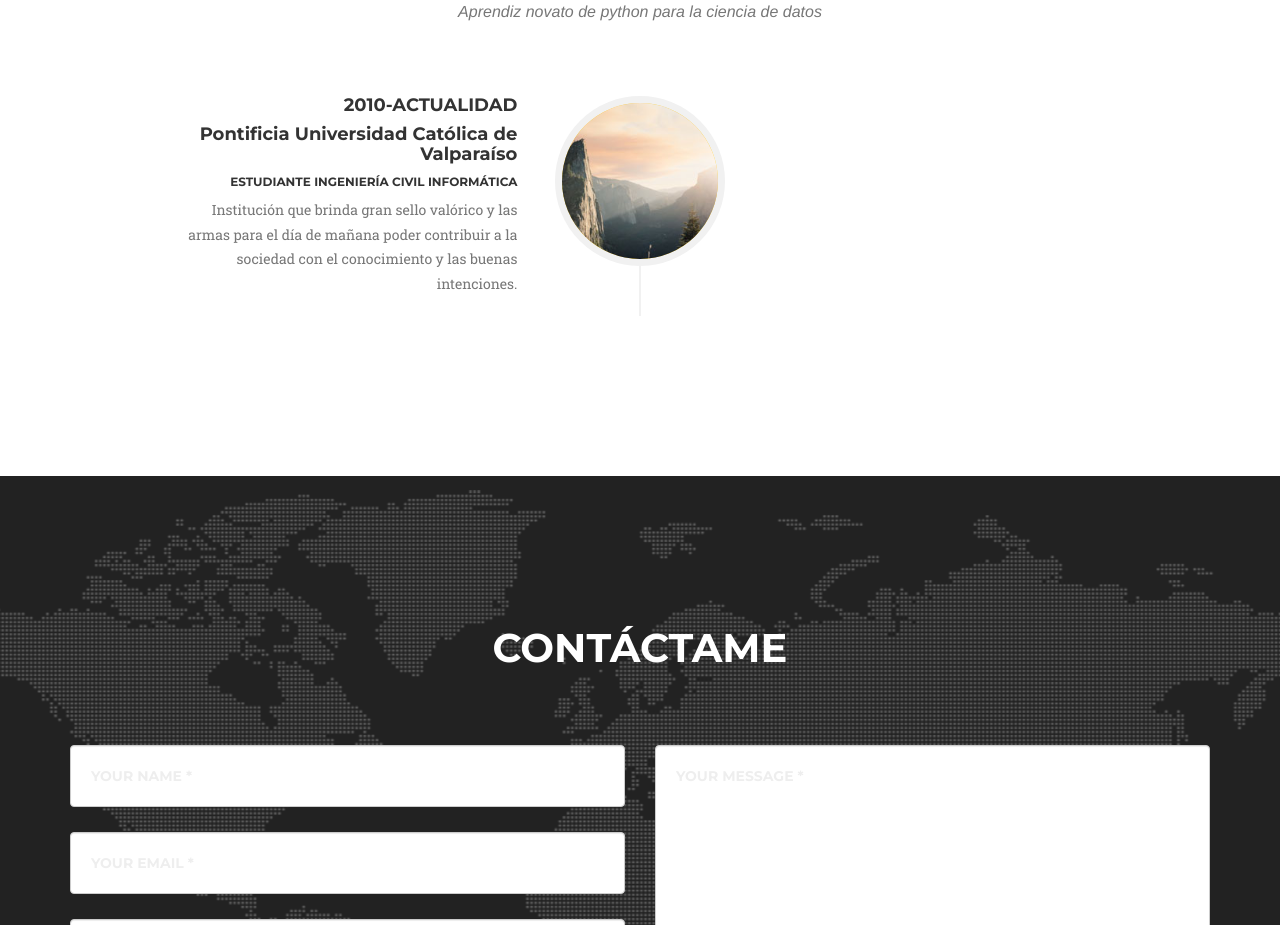
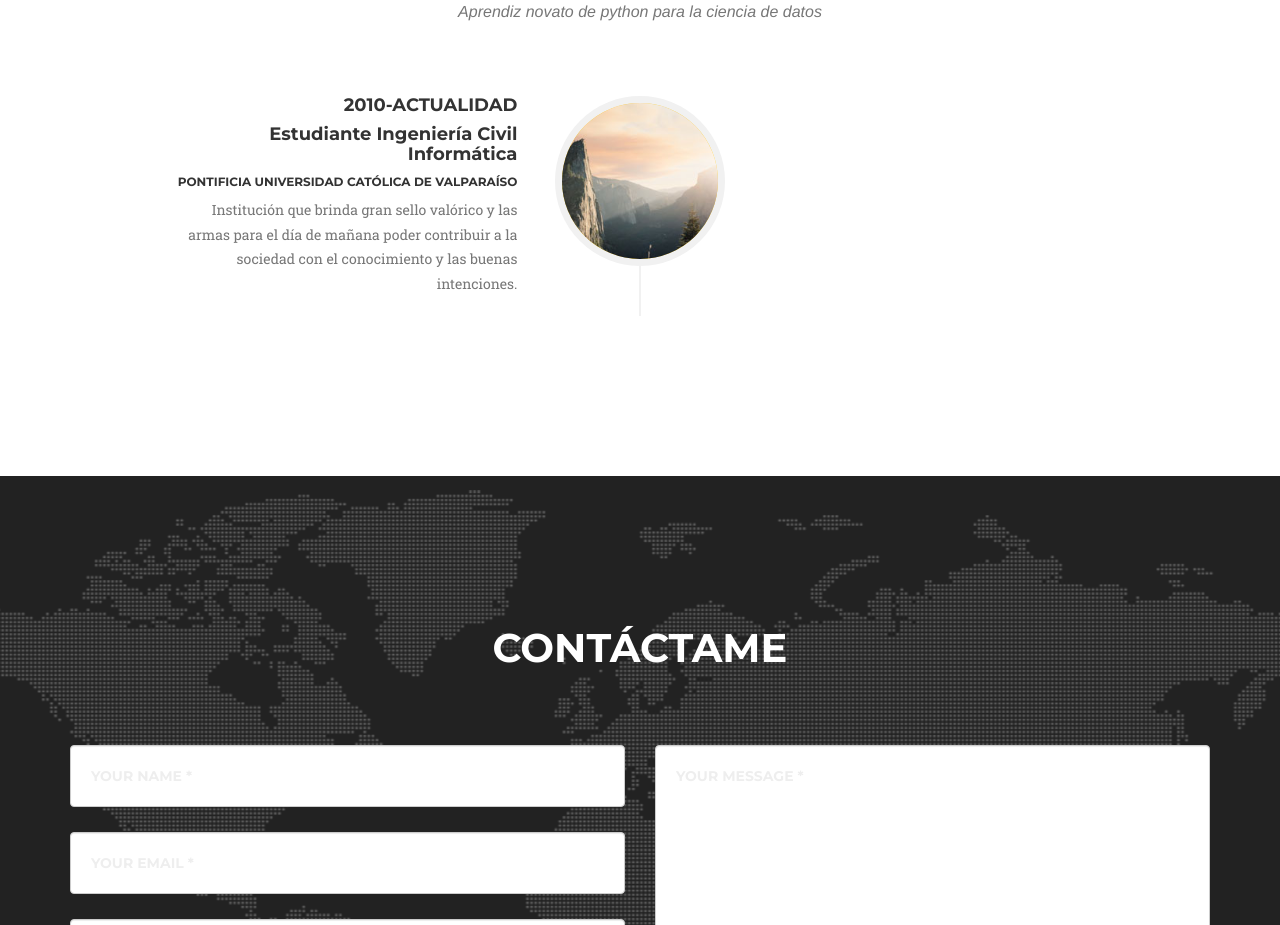
Before and after one commit to anibal21/matepy, a website: page index.html in a window 1280 px wide. Shown: the part 2276-3201 px from the top of the page. Drawn offline with nearby package versions, Linux system fonts and the light colour scheme; a web font is replaced by a local one.

Commit message:
Update index.html

```diff
--- a/index.html
+++ b/index.html
@@ -196,8 +196,8 @@
                             <div class="timeline-panel">
                                 <div class="timeline-heading">
                                     <h4>2010-Actualidad</h4>
-                                    <h4 class="subheading">Pontificia Universidad Católica de Valparaíso</h4>
-                                    <h6 class="subheading">Estudiante Ingeniería Civil Informática</h6>
+                                    <h4 class="subheading">Estudiante Ingeniería Civil Informática</h4>
+                                    <h6 class="subheading">Pontificia Universidad Católica de Valparaíso</h6>
                                 </div>
                                 <div class="timeline-body">
                                     <p class="text-muted">Institución que brinda gran sello valórico y las armas para el día de mañana poder contribuir a la sociedad con el conocimiento y las buenas intenciones.</p>
```
